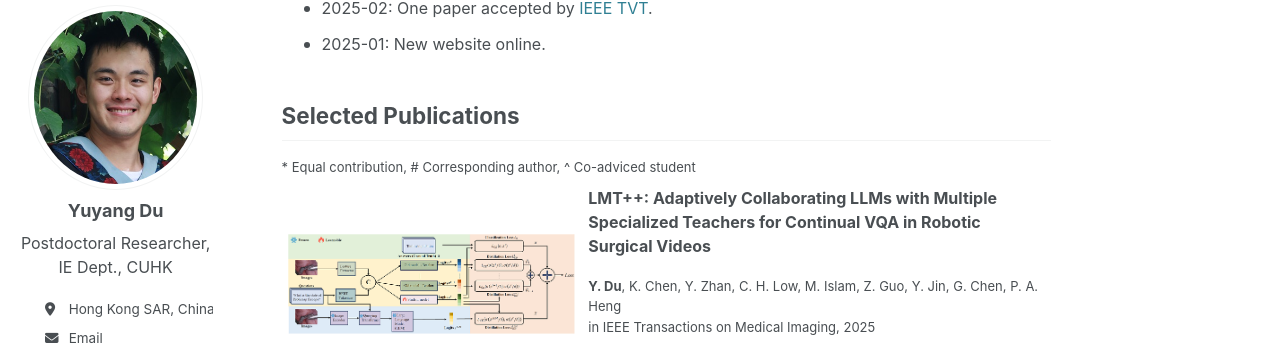
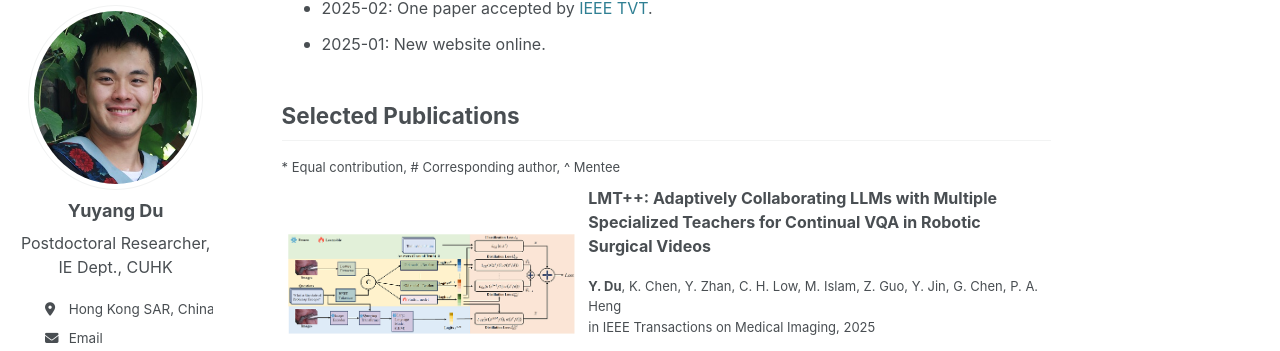
Before and after one commit to yuyangdu01/yuyangdu01.github.io, a Jekyll site: the page built from _pages/about.md, in a window 1280 px wide and 900 px high, scrolled down 539 px. Shown: the part 101-452 px from the top of the window. Built offline with Jekyll 4.4.1, drawn with Linux system fonts in a browser that asks for light colours; some web fonts are replaced.

Commit message:
Update about.md

```diff
--- a/_pages/about.md
+++ b/_pages/about.md
@@ -28,7 +28,7 @@ News <font size=3></font>
 
 Selected Publications <font size=3></font>
 ------
-<font size=2>* Equal contribution, # Corresponding author, ^ Co-adviced student</font>
+<font size=2>* Equal contribution, # Corresponding author, ^ Mentee</font>
 <div>
   <table style="border-collapse: collapse; border: none;">
 
```
